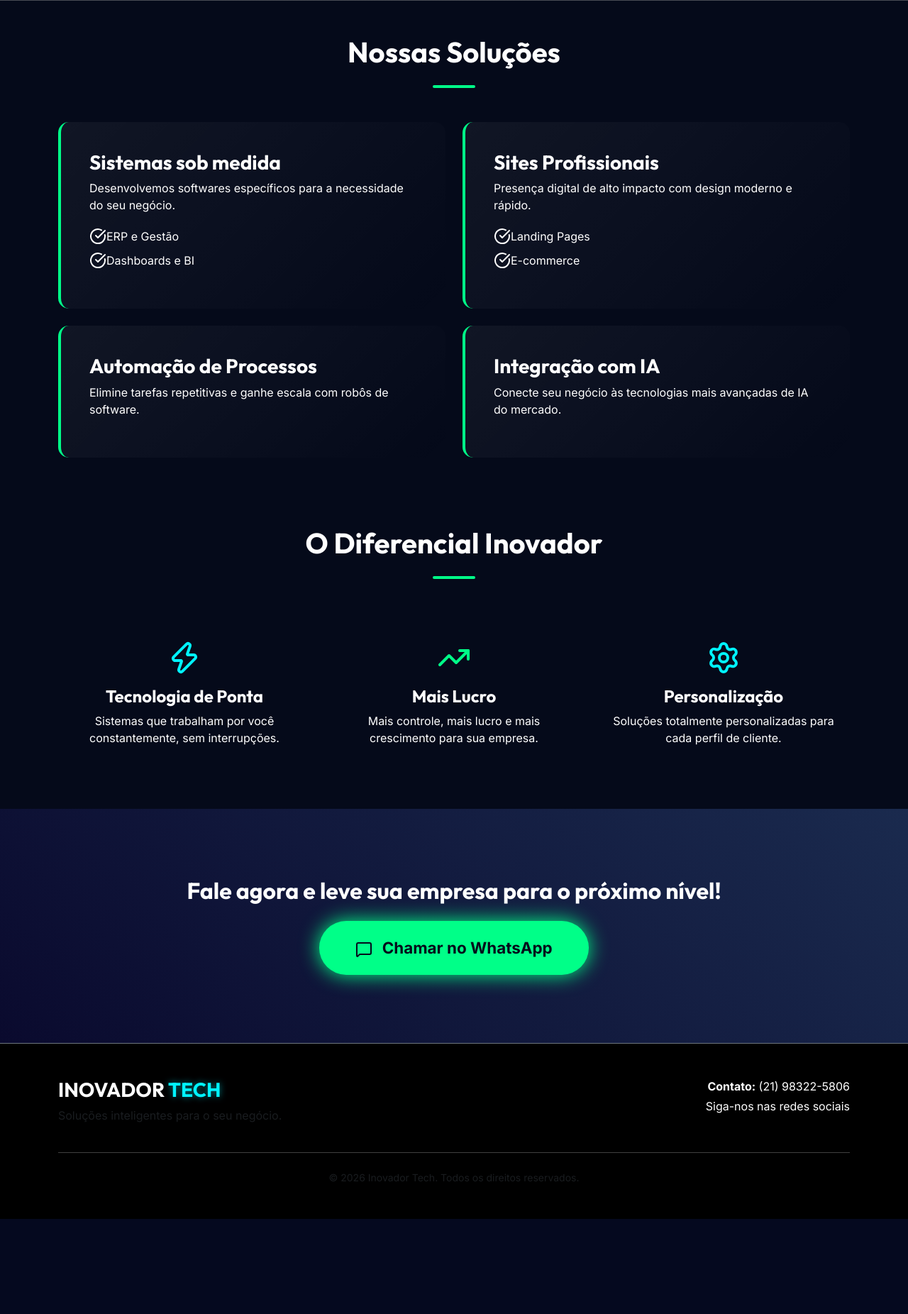
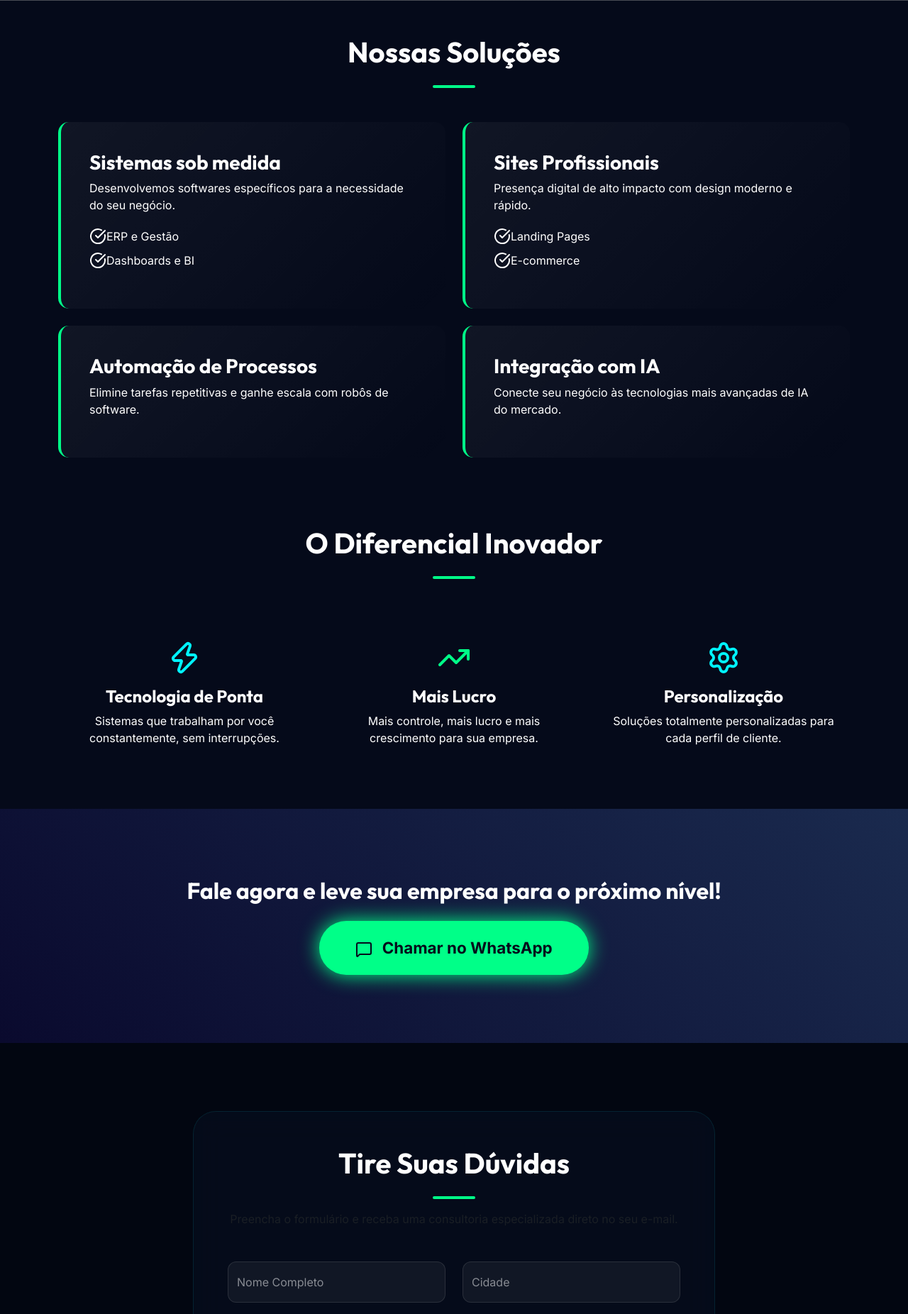
Before and after one commit to ninho10/inovador-tech, a Flask app: page / in a window 1280 px wide. Shown: the part 1668-3520 px from the top of the page at 71% size. Before the commit the page ends 3386 px from the top, so only its background shows below. Run offline with Flask 3, Linux system fonts and the light colour scheme; some libraries are stand-ins or nearby versions; grey boxes are pictures that could not be loaded.

Commit message:
Feature: Add contact form section and backend route

```diff
--- a/app.py
+++ b/app.py
@@ -51,6 +51,25 @@ def sites():
     """
     return render_template('sites.html')
 
+# Rota para o formulário de contato
+@app.route('/enviar-contato', methods=['POST'])
+def enviar_contato():
+    nome = request.form.get('nome')
+    cidade = request.form.get('cidade')
+    telefone = request.form.get('telefone')
+    email = request.form.get('email')
+    mensagem = request.form.get('mensagem')
+
+    # Detalhes do envio
+    # Enviar para: paulo.trabalho10@gmail.com
+    print(f"NOVO CONTATO: {nome} | {cidade} | {telefone} | {email}")
+    print(f"MENSAGEM: {mensagem}")
+
+    # Para envio real de e-mail no Render, precisaríamos de uma conta SMTP
+    # ou usar um serviço como SendGrid/Mailgun configurado como variável de ambiente.
+
+    return render_template('index.html', msg_sent=True)
+
 # Inicia o servidor se o script for executado diretamente
 # Start the server if the script is run directly
 if __name__ == '__main__':
--- a/static/css/style.css
+++ b/static/css/style.css
@@ -414,3 +414,49 @@ h1, h2, h3, h4, .navbar-brand {
         width: 100%;
     }
 }
+
+/* Contact Form Styles */
+.bg-darker-blue {
+    background: #020611;
+}
+
+.contact-card {
+    background: rgba(10, 20, 40, 0.4);
+    backdrop-filter: blur(20px);
+    border: 1px solid rgba(0, 243, 255, 0.1);
+    transition: all 0.3s ease;
+    padding: 3rem;
+    border-radius: 2rem;
+}
+
+.contact-card:hover {
+    border-color: var(--neon-cyan);
+    box-shadow: 0 0 40px rgba(0, 243, 255, 0.1);
+}
+
+.form-floating > .form-control {
+    background: rgba(255, 255, 255, 0.05) !important;
+    border: 1px solid rgba(255, 255, 255, 0.1) !important;
+    color: #fff !important;
+    border-radius: 12px;
+}
+
+.form-floating > .form-control:focus {
+    background: rgba(255, 255, 255, 0.08) !important;
+    border-color: var(--neon-cyan) !important;
+    box-shadow: 0 0 15px rgba(0, 243, 255, 0.2) !important;
+}
+
+.form-floating > label {
+    color: rgba(255, 255, 255, 0.5) !important;
+}
+
+.form-floating > .form-control:focus ~ label,
+.form-floating > .form-control:not(:placeholder-shown) ~ label {
+    color: var(--neon-cyan) !important;
+}
+
+/* Scroll Snap Adjustments */
+html {
+    scroll-behavior: smooth;
+}
--- a/templates/index.html
+++ b/templates/index.html
@@ -236,6 +236,69 @@
         </div>
     </section>
 
+    <!-- Dúvidas Section -->
+    <section id="duvidas" class="py-5 bg-darker-blue">
+        <div class="container py-5">
+            <div class="row justify-content-center">
+                <div class="col-lg-10 col-xl-8" data-aos="fade-up">
+                    <div class="contact-card">
+                        <div class="text-center mb-5">
+                            <h2 class="section-title">Tire Suas Dúvidas</h2>
+                            <div class="title-underline mx-auto"></div>
+                            <p class="text-muted mt-3">Preencha o formulário e receba uma consultoria especializada direto no seu e-mail.</p>
+                        </div>
+
+                        <form action="/enviar-contato" method="POST" id="contact-form">
+                            <div class="row g-4">
+                                <div class="col-md-6">
+                                    <div class="form-floating">
+                                        <input type="text" class="form-control" id="nome" name="nome" placeholder="Seu Nome" required>
+                                        <label for="nome">Nome Completo</label>
+                                    </div>
+                                </div>
+                                <div class="col-md-6">
+                                    <div class="form-floating">
+                                        <input type="text" class="form-control" id="cidade" name="cidade" placeholder="Sua Cidade" required>
+                                        <label for="cidade">Cidade</label>
+                                    </div>
+                                </div>
+                                <div class="col-md-6">
+                                    <div class="form-floating">
+                                        <input type="tel" class="form-control" id="telefone" name="telefone" placeholder="Seu Telefone" required>
+                                        <label for="telefone">Telefone / WhatsApp</label>
+                                    </div>
+                                </div>
+                                <div class="col-md-6">
+                                    <div class="form-floating">
+                                        <input type="email" class="form-control" id="email" name="email" placeholder="Seu Email" required>
+                                        <label for="email">E-mail</label>
+                                    </div>
+                                </div>
+                                <div class="col-12">
+                                    <div class="form-floating">
+                                        <textarea class="form-control" id="mensagem" name="mensagem" placeholder="Sua Dúvida" style="height: 150px" required></textarea>
+                                        <label for="mensagem">Como podemos ajudar? (Sua Dúvida)</label>
+                                    </div>
+                                </div>
+                                <div class="col-12 text-center mt-5">
+                                    <button type="submit" class="btn btn-neon-large px-5">
+                                        <i data-lucide="send" class="me-2"></i> Enviar Agora
+                                    </button>
+                                </div>
+                            </div>
+                        </form>
+
+                        {% if msg_sent %}
+                        <div class="alert alert-success mt-4 border-0 bg-transparent text-neon-green text-center" role="alert">
+                             <i data-lucide="check-circle" class="me-2"></i> Mensagem enviada com sucesso! Entraremos em contato em breve.
+                        </div>
+                        {% endif %}
+                    </div>
+                </div>
+            </div>
+        </div>
+    </section>
+
     <!-- Footer -->
     <footer class="py-5 bg-black border-top border-secondary">
         <div class="container">
```
